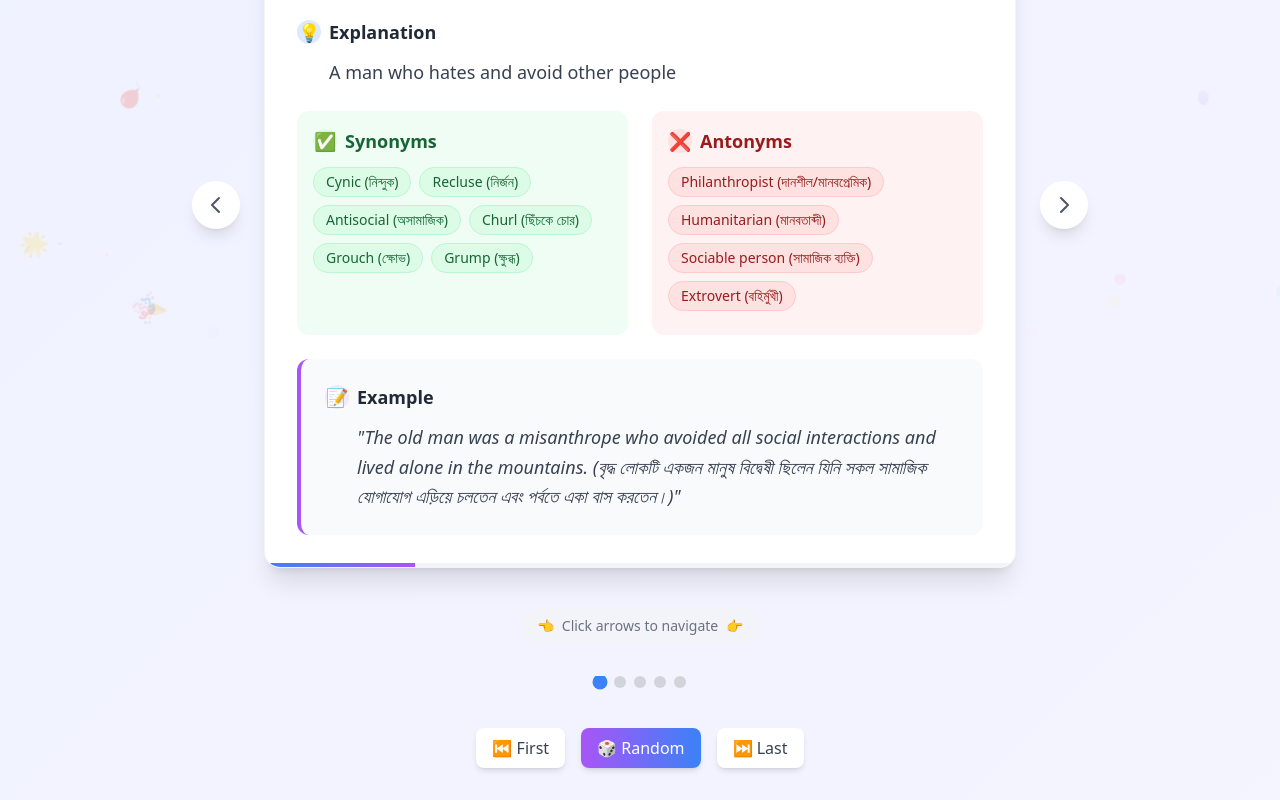
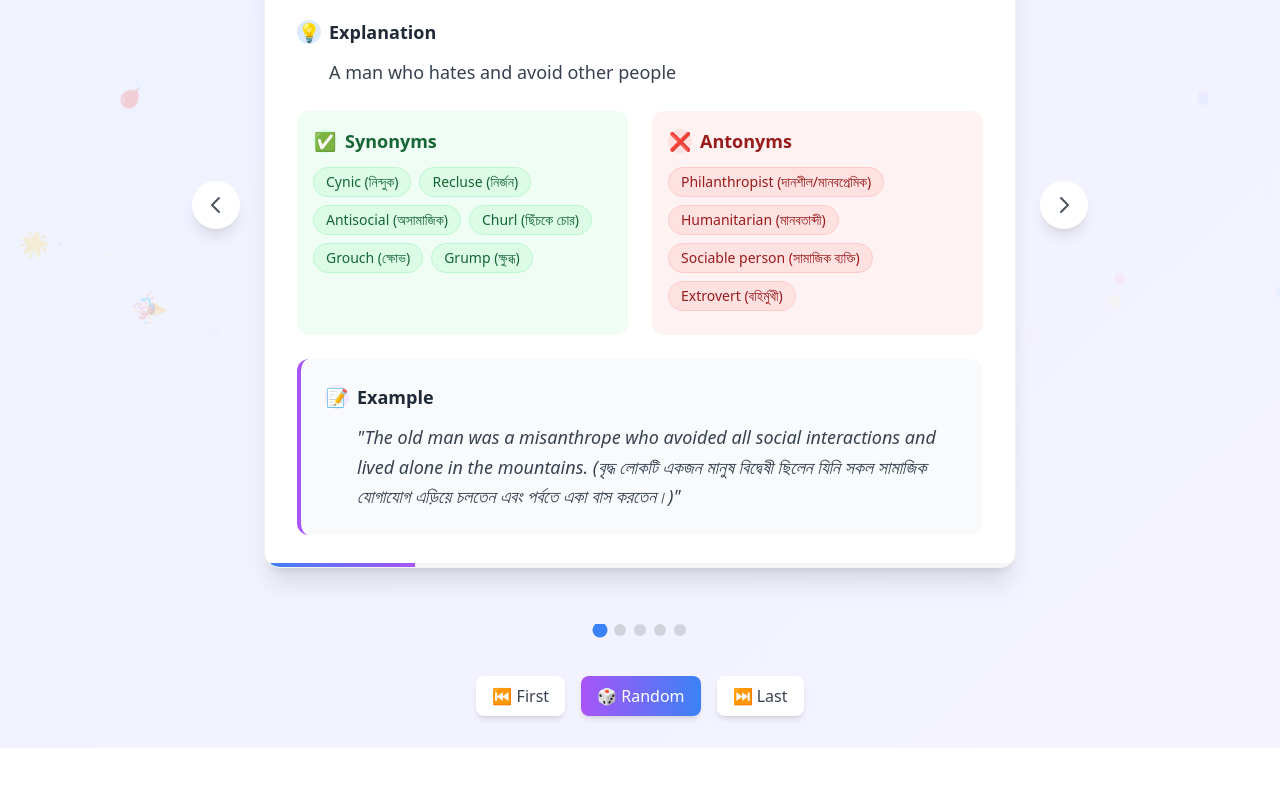
Before and after one commit to no0bAuntor/vocab-app, a React (Create React App) app: page / in a window 1280 px wide. Shown: the part 455-1255 px from the top of the page. After the commit the page ends 1203 px from the top, so only its background shows below. Built offline with nearby package versions, Linux system fonts and the light colour scheme.

Commit message:
Remove navigation indicator text and arrows

```diff
--- a/src/pages/Home.jsx
+++ b/src/pages/Home.jsx
@@ -338,20 +338,6 @@ export default function Home() {
             </button>
           </div>
 
-          {/* Navigation Indicator */}
-          <div className="mt-4 text-center">
-            <div className={`inline-flex items-center space-x-2 px-4 py-2 rounded-full text-sm ${
-              isDarkMode
-                ? 'bg-gray-800/50 text-gray-400'
-                : 'bg-gray-100/50 text-gray-500'
-            }`}>
-              <span>👈</span>
-              <span className="md:hidden">Swipe to navigate</span>
-              <span className="hidden md:inline">Click arrows to navigate</span>
-              <span>👉</span>
-            </div>
-          </div>
-
           {/* Word Dots Navigation */}
           <div className="flex justify-center mt-8 space-x-2 max-w-full overflow-x-auto pb-4">
             {words.map((_, index) => (
```
Also changed, not shown: vocabulary-icon-vector-image-can-be-used-literature_120816-190729.jpg (deleted), 1 other file (tests, documents, lock files or other folders).
